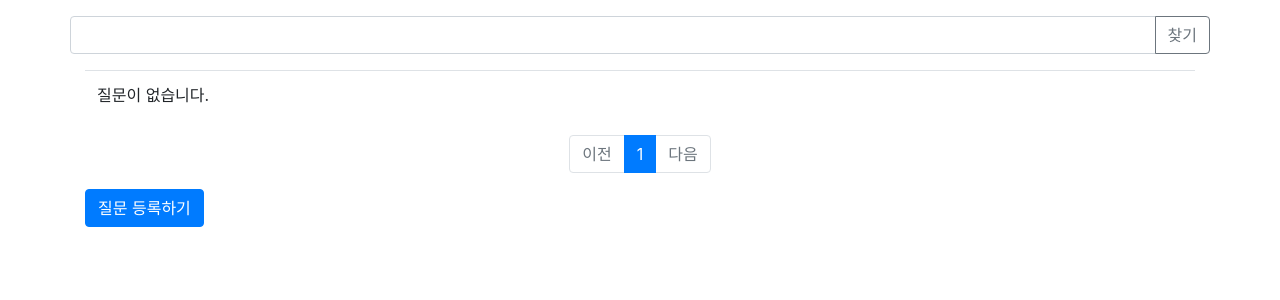
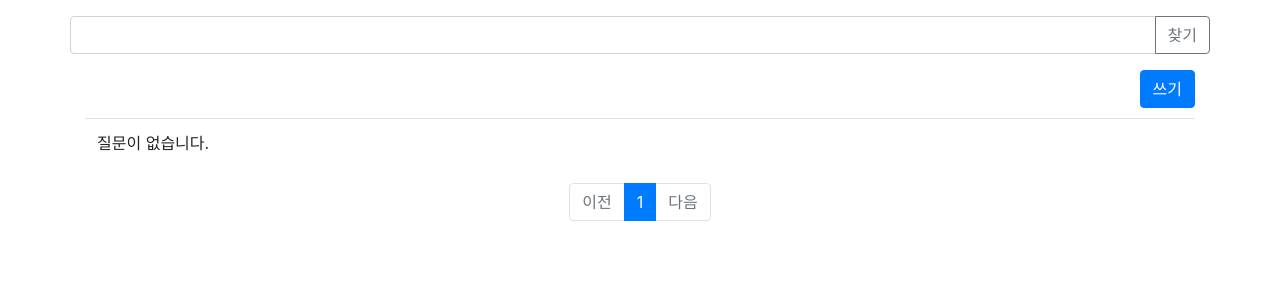
Before and after one commit to lion-donggeon/rankerp, a Django app: page / in a window 1280 px wide. Shown: the part 57-357 px from the top of the page. Run offline with Django 3.2, Linux system fonts and the light colour scheme; data that the repository does not hold is empty; some libraries are stand-ins or nearby versions.

Commit message:
쓰기 버튼 수정

```diff
--- a/static/style.css
+++ b/static/style.css
@@ -7,3 +7,8 @@
     color:#999;
     font-size: 11px;
 }
+
+.write {
+    text-align:right;
+    padding-bottom: 10px;
+}
--- a/templates/main/question_list.html
+++ b/templates/main/question_list.html
@@ -9,9 +9,14 @@
             <div class="input-group-append">
                 <button class="btn btn-outline-secondary" type="button" id="btn_search">찾기</button>
             </div>
-          </div>
+        </div>
+
+
     </div>
 
+    <div class="write">
+        <a href="{% url 'main:question_create' %}" class="btn btn-primary">쓰기</a>
+    </div>
     <table class="table">
         <tbody>
         {% if question_list %}
@@ -84,7 +89,7 @@
         {% endif %}
     </ul>
     <!-- 페이징처리 끝 -->
-    <a href="{% url 'main:question_create' %}" class="btn btn-primary">질문 등록하기</a>
+
 </div>
 <form id="searchForm" method="get" action="{% url 'index' %}">
     <input type="hidden" id="kw" name="kw" value="{{ kw|default_if_none:'' }}">
```
